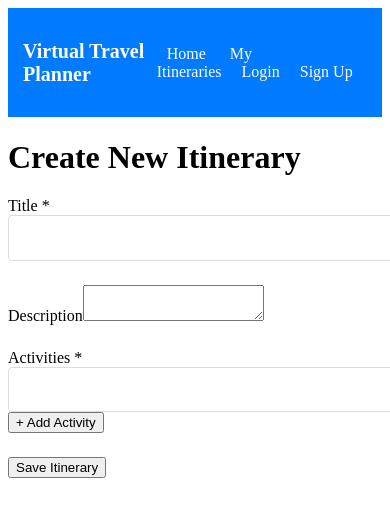
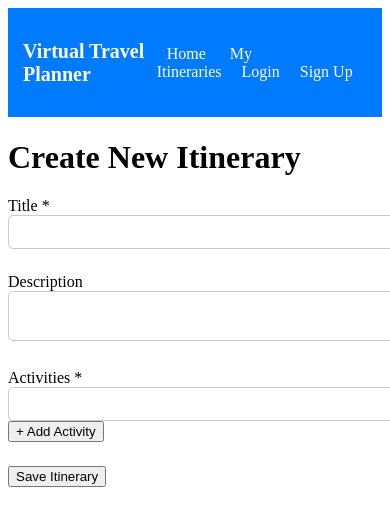
Before and after one commit to sarvasva86/Capstone-frontend, a React (Create React App) app: page /#/create-itinerary in a window 390 px wide. Shown: the top 526 px of the page. Built offline with nearby package versions, Linux system fonts and the light colour scheme.

Commit message:
Update ItineraryPage.css

```diff
--- a/src/styles/ItineraryPage.css
+++ b/src/styles/ItineraryPage.css
@@ -1,12 +1,28 @@
 /* 🌍 General Page Layout */
 .itinerary-page {
-  max-width: 1000px;
+  max-width: 600px;
   margin: 2rem auto;
   padding: 1rem;
   font-family: "Arial", sans-serif;
   color: #2d3436;
 }
+.itinerary-form input,
+.itinerary-form textarea {
+  width: 100%; /* Full width inside form */
+  max-width: 100%; /* Prevent overflow */
+  padding: 10px;
+  font-size: 16px;
+  border: 1px solid #ccc;
+  border-radius: 5px;
+}
 
+@media (max-width: 768px) {
+  .itinerary-form input,
+  .itinerary-form textarea {
+    font-size: 14px; /* Reduce size on smaller screens */
+    padding: 8px;
+  }
+}
 /* 🔄 Loading & Error States */
 .loading, .error {
   text-align: center;
```
